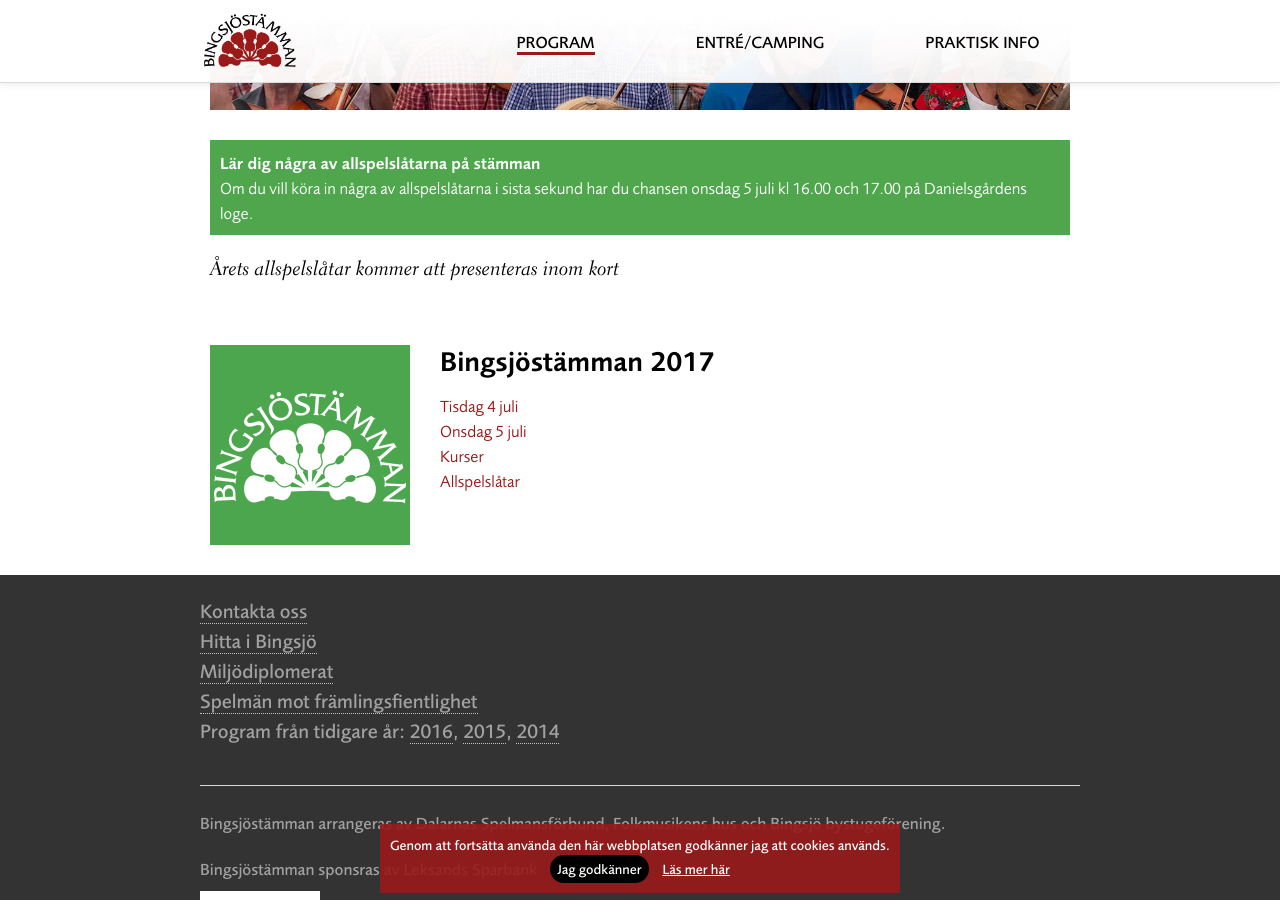
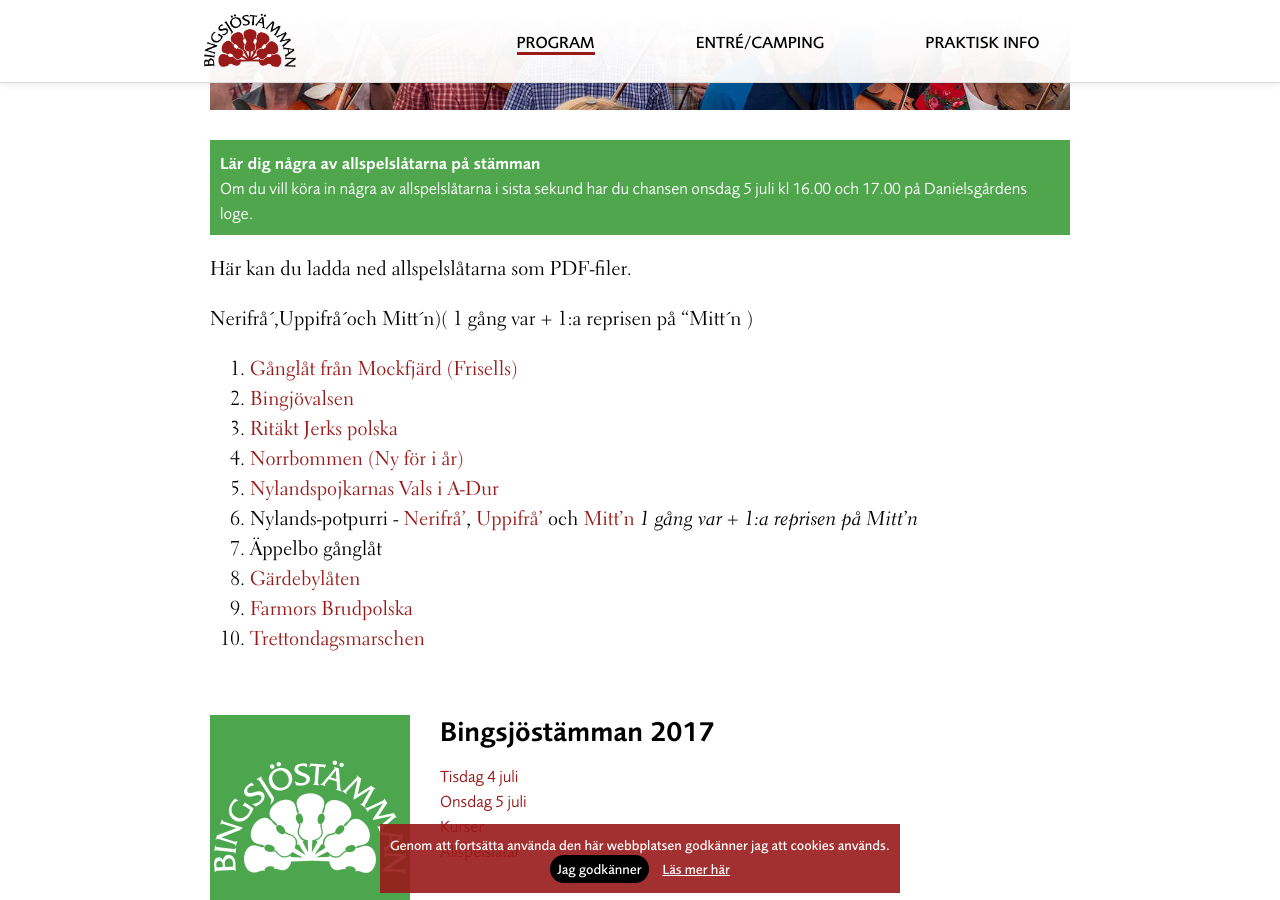
Before and after one commit to bingsjostamman/bingsjostamman.github.io, a Jekyll site: the page built from 2017/allspel.md, in a window 1280 px wide and 900 px high, scrolled down 703 px. Built offline with Jekyll 4.4.1, drawn with Linux system fonts in a browser that asks for light colours.

Commit message:
Allspelslåtar

```diff
--- a/2017/allspel.md
+++ b/2017/allspel.md
@@ -19,6 +19,21 @@
 >
 {: .island}
 
-_Årets allspelslåtar kommer att presenteras inom kort_
+Här kan du ladda ned allspelslåtarna som PDF-filer.
+
+Nerifrå´,Uppifrå´och Mitt´n)( 1 gång var + 1:a reprisen på “Mitt´n )
+
+
+1. [Gånglåt från Mockfjärd (Frisells)](/files/mockfjard.pdf)
+2. [Bingjövalsen](/files/bingsjo-valsen.pdf)
+3. [Ritäkt Jerks polska](/files/ritakt_jerk.pdf)
+4. [Norrbommen (Ny för i år)](/files/norrbommen.pdf)
+5. [Nylandspojkarnas Vals i A-Dur](/files/nylandspojkarnas-vals.pdf)
+6. Nylands-potpurri - [Nerifrå'](/files/nerifra_nr1_bingsjo_2017.pdf), [Uppifrå'](/files/uppifra_nr2_bingsjo_2017.pdf) och [Mitt'n](/files/mittn_nr3_bingsjo_2017.pdf)
+_1 gång var + 1:a reprisen på Mitt'n_
+7. Äppelbo gånglåt
+8. [Gärdebylåten](/files/gardebylaten.pdf)
+9. [Farmors Brudpolska](/files/farmors.pdf)
+10. [Trettondagsmarschen](/files/trettondagsmarschen.pdf)
 
 </div>
```
Also changed, not shown: _posts/2017-05-11-arets-program.md (added, +16 -0 lines), package.json (+10 -10 lines), img/share/allspel_2017_share.jpg (added), 3 other files.
